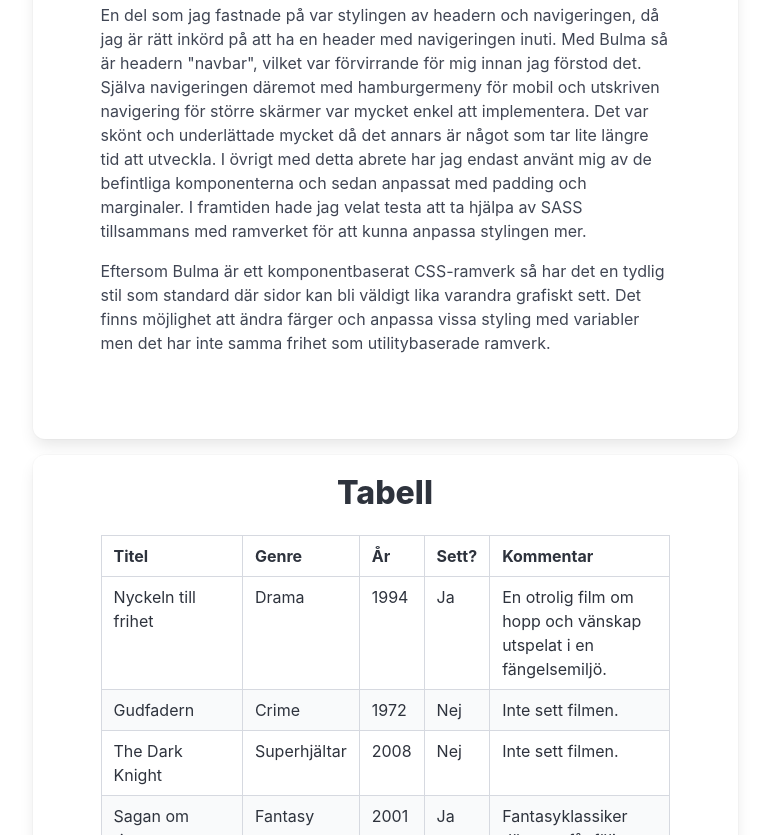
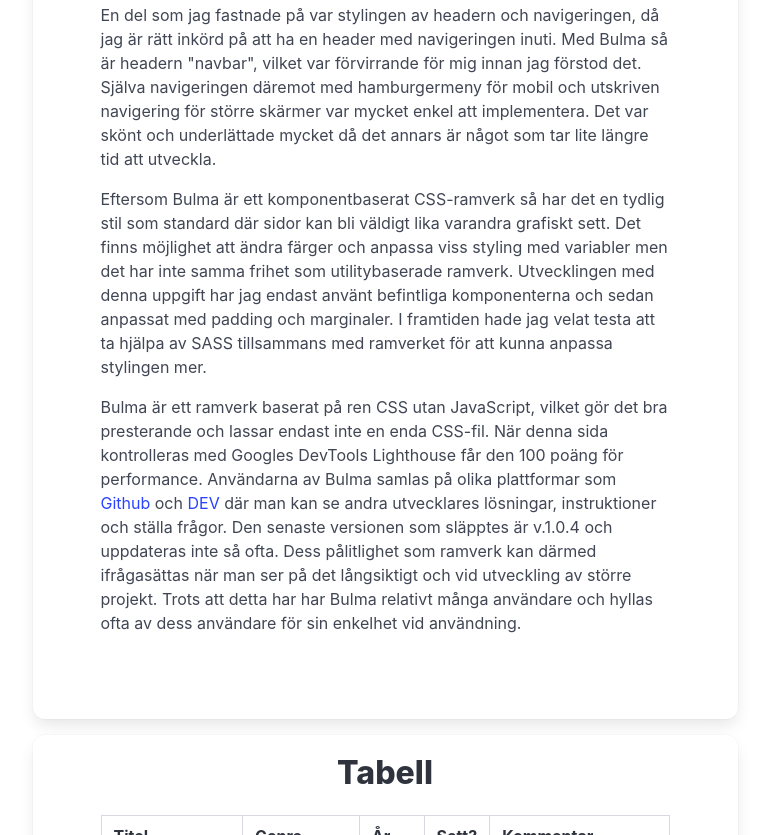
Before and after one commit to rare2400/moment1-fullstack, a website: page src/bulma.html in a window 1280 px wide. Shown: the part 482-1317 px from the top of the page, without its empty margins (255-1025 px from the left). Drawn offline with nearby package versions, Linux system fonts and the light colour scheme.

Commit message:
fyller på text för utvärdering

```diff
--- a/src/bulma.html
+++ b/src/bulma.html
@@ -79,17 +79,30 @@
                     ha en header med navigeringen inuti. Med Bulma så är headern "navbar", vilket var förvirrande för
                     mig innan jag förstod det. Själva navigeringen däremot med hamburgermeny för mobil och utskriven
                     navigering för större skärmer var mycket enkel att implementera. Det var skönt och underlättade
-                    mycket då det annars är något som tar lite längre tid att utveckla. I övrigt med detta abrete har
-                    jag endast använt mig av de befintliga komponenterna och sedan anpassat med padding och marginaler.
-                    I framtiden hade jag velat testa att ta hjälpa av SASS tillsammans med ramverket för att kunna
-                    anpassa stylingen mer.
+                    mycket då det annars är något som tar lite längre tid att utveckla.
                 </p>
 
                 <p class="my-4">
-                    Eftersom Bulma är ett komponentbaserat CSS-ramverk så har det en tydlig stil som standard där sidor
-                    kan bli väldigt lika varandra grafiskt sett. Det finns möjlighet att ändra färger och anpassa vissa
-                    styling med variabler men det har inte samma frihet som utilitybaserade ramverk.
+                    Eftersom Bulma är ett
+                    komponentbaserat CSS-ramverk så har det en tydlig stil som standard där sidor kan bli väldigt lika
+                    varandra grafiskt sett. Det finns möjlighet att ändra färger och anpassa viss styling med variabler
+                    men det har inte samma frihet som utilitybaserade ramverk. Utvecklingen med denna uppgift har jag
+                    endast använt befintliga komponenterna och sedan anpassat med padding och marginaler. I framtiden
+                    hade jag velat testa att ta hjälpa av SASS tillsammans med ramverket för att kunna anpassa stylingen
+                    mer.
+                </p>
 
+                <p class="my-4">
+                    Bulma är ett ramverk baserat på ren CSS utan JavaScript, vilket gör det bra presterande och lassar
+                    endast inte en enda CSS-fil. När denna sida kontrolleras med Googles DevTools Lighthouse får den 100
+                    poäng för performance. Användarna av Bulma samlas på olika plattformar som <a
+                        href="https://github.com/jgthms/bulma/actions?page=3">Github</a> och <a
+                        href="https://dev.to/t/bulma">DEV</a> där man kan se andra utvecklares
+                    lösningar, instruktioner och ställa frågor.
+                    Den senaste versionen som släpptes är v.1.0.4 och uppdateras inte så ofta. Dess pålitlighet som
+                    ramverk kan därmed ifrågasättas när man ser på det långsiktigt och vid utveckling av större projekt.
+                    Trots att detta har har Bulma relativt många användare och hyllas ofta av dess användare för sin
+                    enkelhet vid användning.
                 </p>
 
             </section>
```
